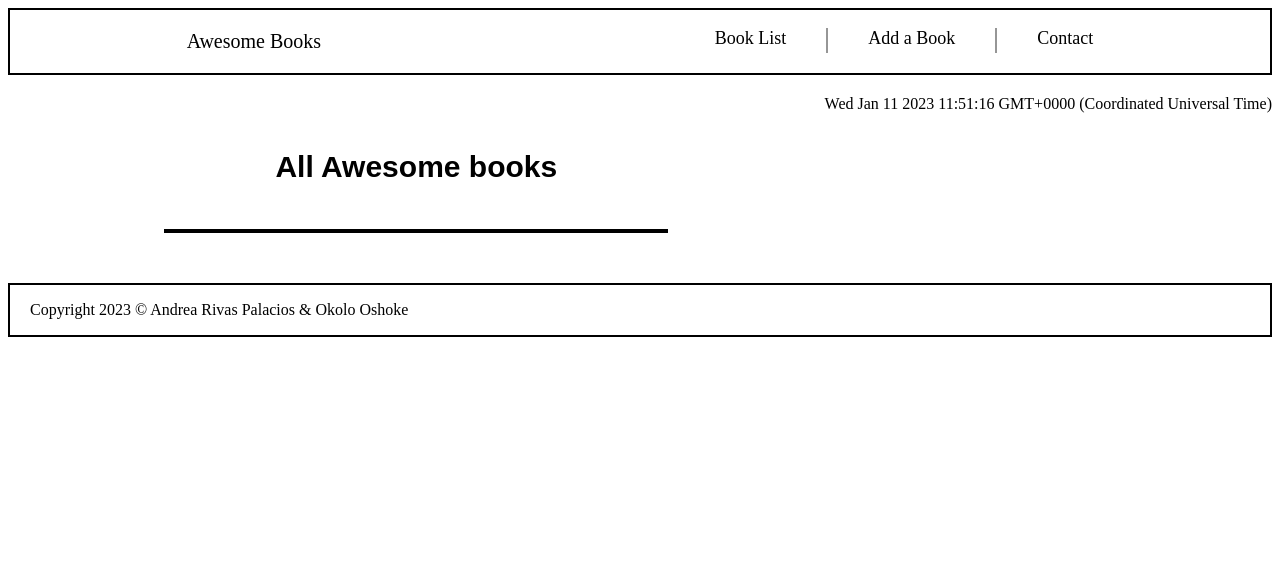
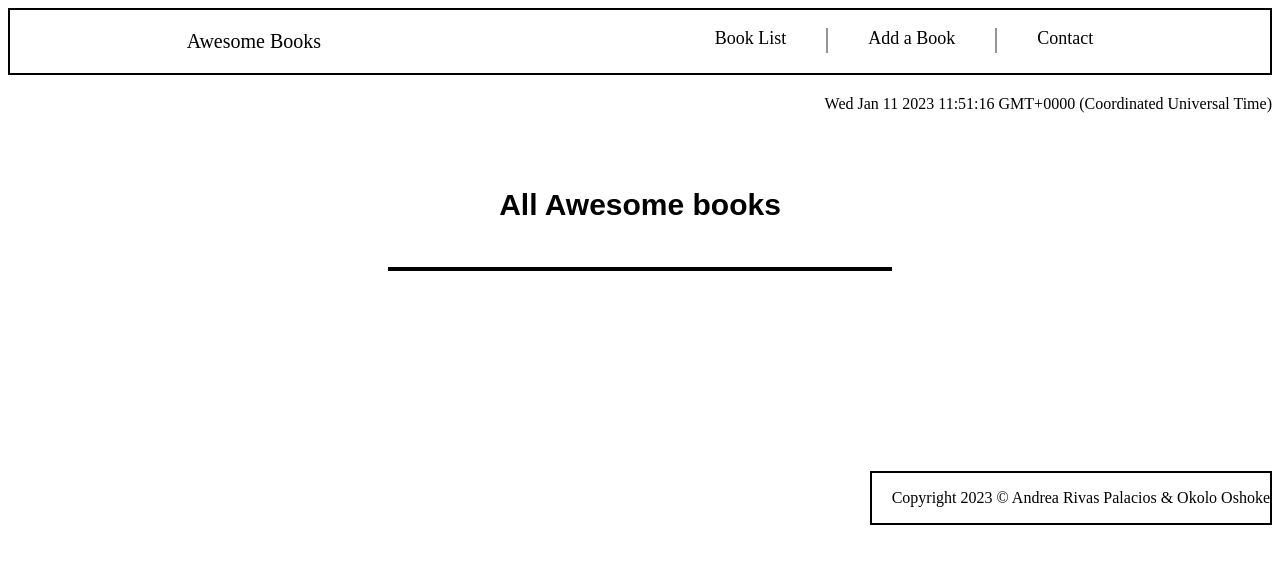
Before and after one commit to rivasbolinga/AwesomeBooks-library, a website: page index.html in a window 1280 px wide. Both pictures are taken after a click on the item "Book List". Drawn offline with Linux system fonts and the light colour scheme.

Commit message:
fix linters

```diff
--- a/index.html
+++ b/index.html
@@ -19,17 +19,17 @@
         <li class="nav-link nav-contact"><a class='a-contact' href='#contact-section'> Contact</a></li>
       </ul>
     </nav>
-
   </header>
   <div class="date-display"></div>
-  <section class="list-section hidden" id="list-section">
+  <section class="sections">
+  <div class="list-section hidden" id="list-section">
     <div class="library-title">
       <h1 class="title-text">All Awesome books</h1>
       </div>
     <div class="library" id="book-list">
   </div>
-  </section>
-  <section class="add-section hidden" id="add-section">
+  </div>
+  <div class="add-section hidden" id="add-section">
     <div class="form-add-wrapper">
       <h2 class="title-form">Add a new book</h2>
       <form class="form-add">
@@ -46,8 +46,9 @@
           class="add-author-input">
         </div>
         <button class="add-book-btn">Add</button>
-  </section>
-  <section class="contact-section hidden" id="contact-section">
+      </div>
+    </div>
+  <div class="contact-section hidden" id="contact-section">
     <h1 class="contact-title">Contact information</h1>
     <p class="">Do you have any questions or you just want to say "Hello"?</p>
     <p>You can reach out to us!</p>
@@ -56,13 +57,14 @@
       <li>Our phone number: 089875789</li>
       <li>Our address:St Lowrence 45, 1b, London, UK</li>
     </ul>
-  </section>
+  </div>
+</section>
   <footer>
     <div class="copyright-container">
       <p class="copy-text">Copyright 2023 &#169; Andrea Rivas Palacios & Okolo Oshoke</p>
     </div>
   </footer>
-</div>
+
  <script src="script.js"></script>
 </body>
 </html>
--- a/style.css
+++ b/style.css
@@ -91,8 +91,10 @@
 }
 
 footer {
+  margin-top: 200px;
   border: 2px solid black;
-  margin-top: 50px;
+  align-self: flex-end;
+  justify-self: end;
 }
 
 .copy-text {
@@ -169,3 +171,11 @@ form {
   font-family: 'Varela Round', sans-serif;
   font-size: 30px;
 }
+
+.sections {
+  display: flex;
+  flex-direction: column;
+  justify-content: center;
+  align-items: center;
+  width: 100%;
+}
```
